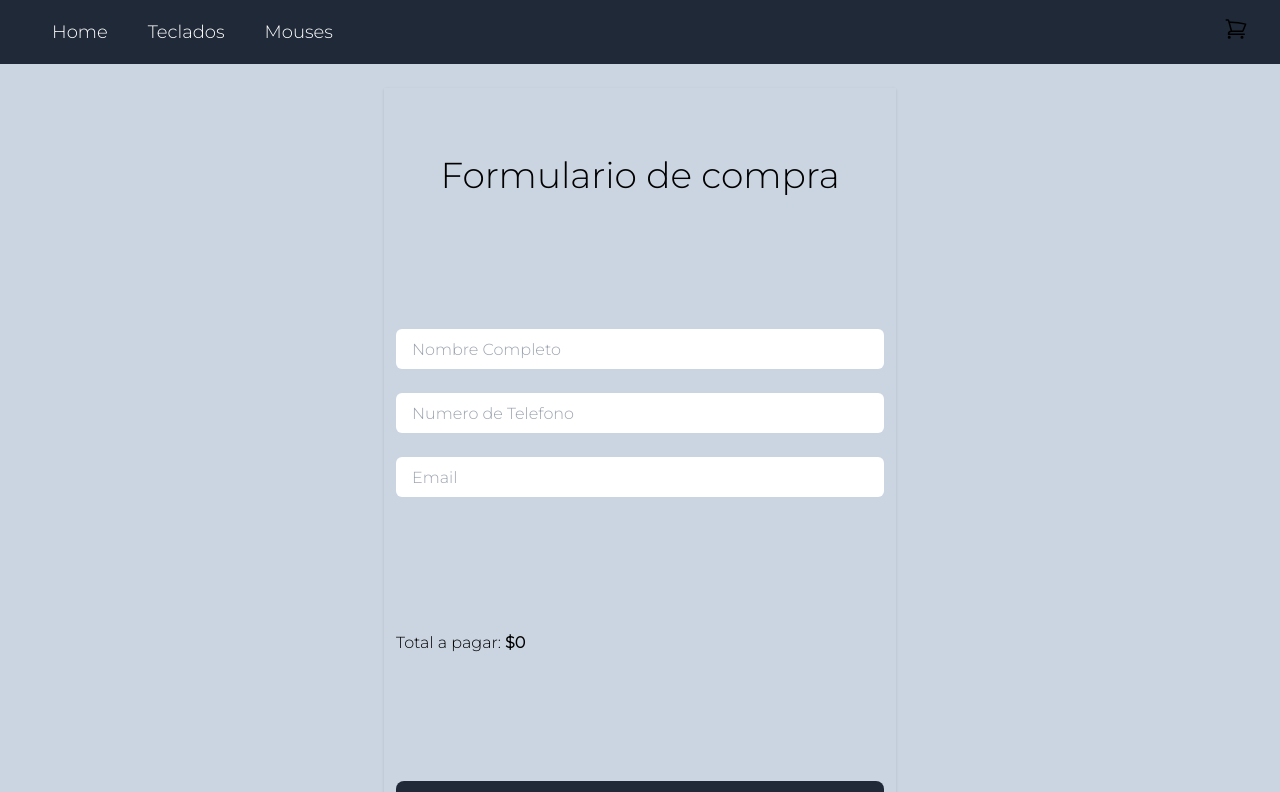
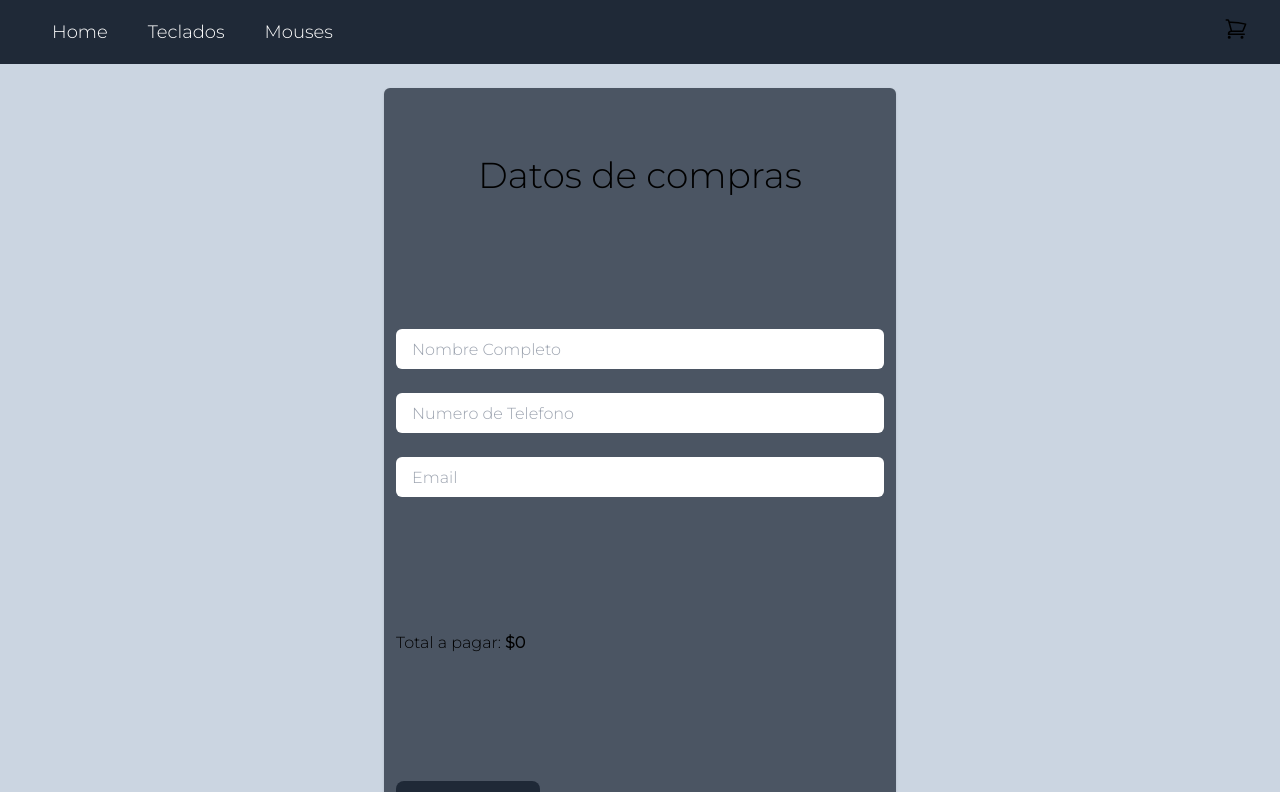
Before and after one commit to Cristian-Souto/React-Coder-Ecommerce, a React (Create React App) app: page /checkout in a window 1280 px wide. Shown: the top 792 px of the page. Built offline with nearby package versions, Linux system fonts and the light colour scheme.

Commit message:
se modifico vistas cart y checkout

```diff
--- a/src/views/cart.jsx
+++ b/src/views/cart.jsx
@@ -51,7 +51,7 @@ const CartView = () => {
                 onClick={goToCheckout}
                 className="rounded-lg py-2 px-4 mb-2 bg-gray-800 text-white"
               >
-                Ir al Checkout
+                Comprar
               </button>
               <button
                 onClick={clear}
--- a/src/views/checkout.jsx
+++ b/src/views/checkout.jsx
@@ -49,7 +49,7 @@ const CheckoutView = () => {
         setUpdatingProducts(true);
       })
       .catch((err) => console.error({ err }))
-      .finally(() => {});
+      .finally(() => { });
   };
 
   useEffect(() => {
@@ -76,8 +76,8 @@ const CheckoutView = () => {
 
   return (
     <Layout>
-       <form onSubmit={handleFinalizePurchase} className="flex flex-col justify-around w-10/12 p-3 min-h-screen max-w-lg shadow">
-       <h2 className="text-4xl mb-6 text-center">Formulario de compra</h2>
+      <form onSubmit={handleFinalizePurchase} className="flex flex-col justify-around w-10/12 p-3 min-h-screen max-w-lg shadow bg-gray-600 rounded-md ">
+        <h2 className="text-4xl mb-6 text-center">Datos de compras</h2>
         <div className="flex flex-col">
           <input
             className="h-10 pl-4 mb-6 rounded-md"
@@ -102,7 +102,7 @@ const CheckoutView = () => {
         </span>
         <button
           type="submit"
-          className="rounded-lg p-2 bg-gray-800 text-white disabled:opacity-50"
+          className="rounded-lg p-2 bg-gray-800 text-white disabled:opacity-50 w-36"
           disabled={isLoading}
         >
           Finalizar
```
